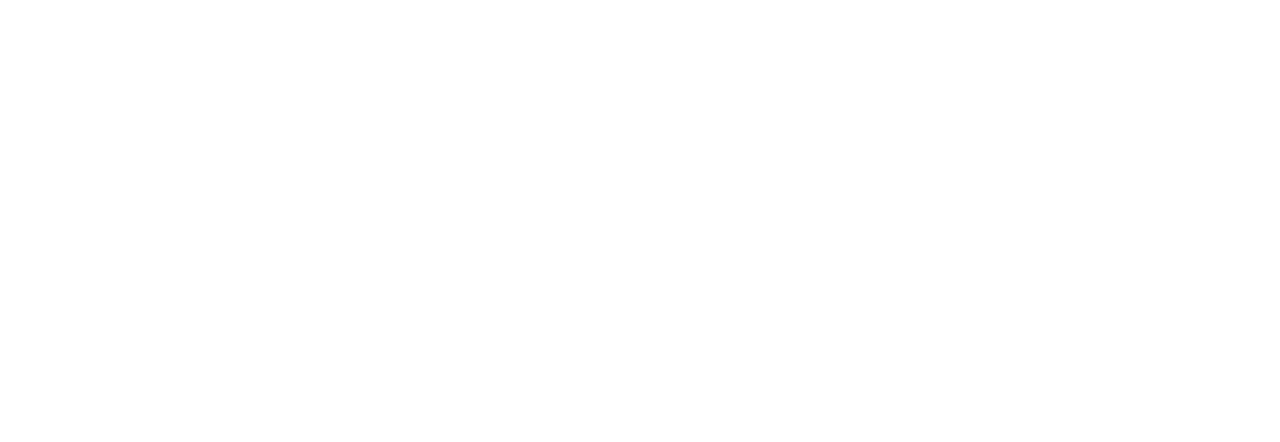
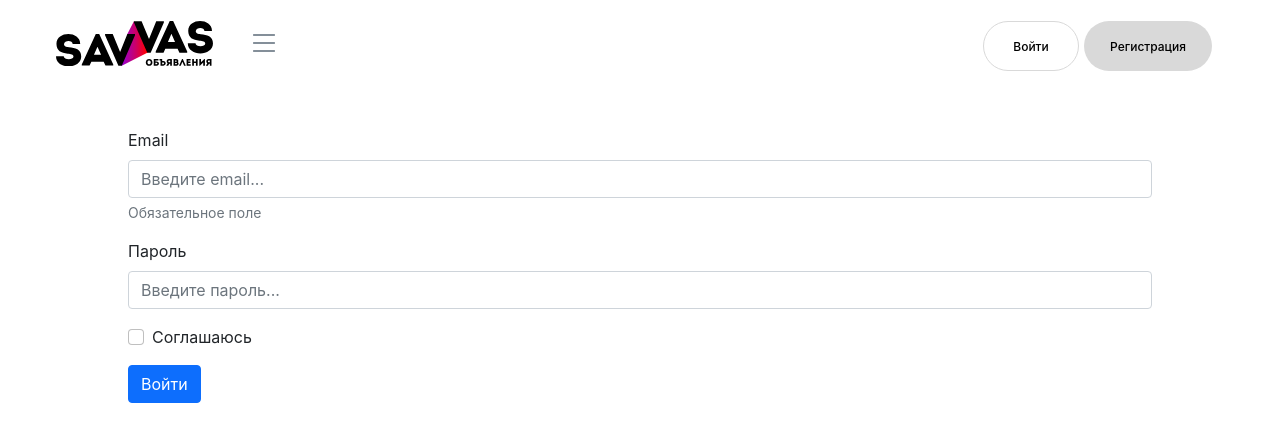
Before and after one commit to zfrejn/savvas, a React (Create React App) app: page /authorization in a window 1280 px wide. Before the commit this address had no page. Shown: the top 442 px of the page. Built offline with nearby package versions, Linux system fonts and the light colour scheme.

Commit message:
Autorization Form

```diff
--- a/public/index.html
+++ b/public/index.html
@@ -3,6 +3,7 @@
   <head>
     <meta charset="utf-8" />
     <meta name="viewport" content="width=device-width, initial-scale=1" />
+    <link href="https://cdn.jsdelivr.net/npm/bootstrap@5.1.3/dist/css/bootstrap.min.css" rel="stylesheet" integrity="sha384-1BmE4kWBq78iYhFldvKuhfTAU6auU8tT94WrHftjDbrCEXSU1oBoqyl2QvZ6jIW3" crossorigin="anonymous">
     <title>CANVVAS</title>
   </head>
   <body>
--- a/src/App.js
+++ b/src/App.js
@@ -4,6 +4,7 @@
 import { Route, Routes } from 'react-router-dom';
 import CardOpen from './components/CardOpen/CardOpen';
 import { useSelector } from 'react-redux';
+import AuthorForm from './components/Authorization/AuthorForm';
 
 function App() {
 
@@ -24,7 +25,8 @@
               name={card.user.name}
               img={card.img}
               userImg={card.user.img}
-            />}/>
+          />}/>
+          <Route path='/authorization' element={<AuthorForm/>}/>
         </Route>
       </Routes>
     </div>
--- /dev/null
+++ b/src/components/Authorization/AuthorForm.jsx
@@ -0,0 +1,24 @@
+import React from 'react'
+
+const AuthorForm = () => {
+    return (
+        <form className='authorForm'>
+        <div class="mb-3">
+            <label for="exampleInputEmail1" class="form-label">Email</label>
+            <input type="email" class="form-control" id="exampleInputEmail1" aria-describedby="emailHelp" placeholder='Введите email...'/>
+            <div id="emailHelp" class="form-text">Обязательное поле</div>
+        </div>
+        <div class="mb-3">
+            <label for="exampleInputPassword1" class="form-label">Пароль</label>
+            <input type="password" class="form-control" id="exampleInputPassword1" placeholder='Введите пароль...'/>
+        </div>
+        <div class="mb-3 form-check">
+            <input type="checkbox" class="form-check-input" id="exampleCheck1"/>
+            <label class="form-check-label" for="exampleCheck1">Соглашаюсь</label>
+        </div>
+        <button type="submit" class="btn btn-primary">Войти</button>
+        </form>
+    )
+}
+
+export default AuthorForm
--- a/src/components/Header/Buttons.jsx
+++ b/src/components/Header/Buttons.jsx
@@ -4,7 +4,7 @@
 const Buttons = () => {
     return (
         <div className='buttons'>
-          <Link className='link' to='/'><button className='input'>Войти</button></Link>
+          <Link className='link' to='/authorization'><button className='input'>Войти</button></Link>
           <Link className='link' to='/'><button className='login'>Регистрация</button></Link>
         </div>
     )
--- a/src/style/App.css
+++ b/src/style/App.css
@@ -708,3 +708,9 @@
 .open {
   pointer-events: none;
 }
+
+.authorForm {
+  width: 80%;
+  margin: 0 auto;
+  margin-top: 10%;
+}
```
